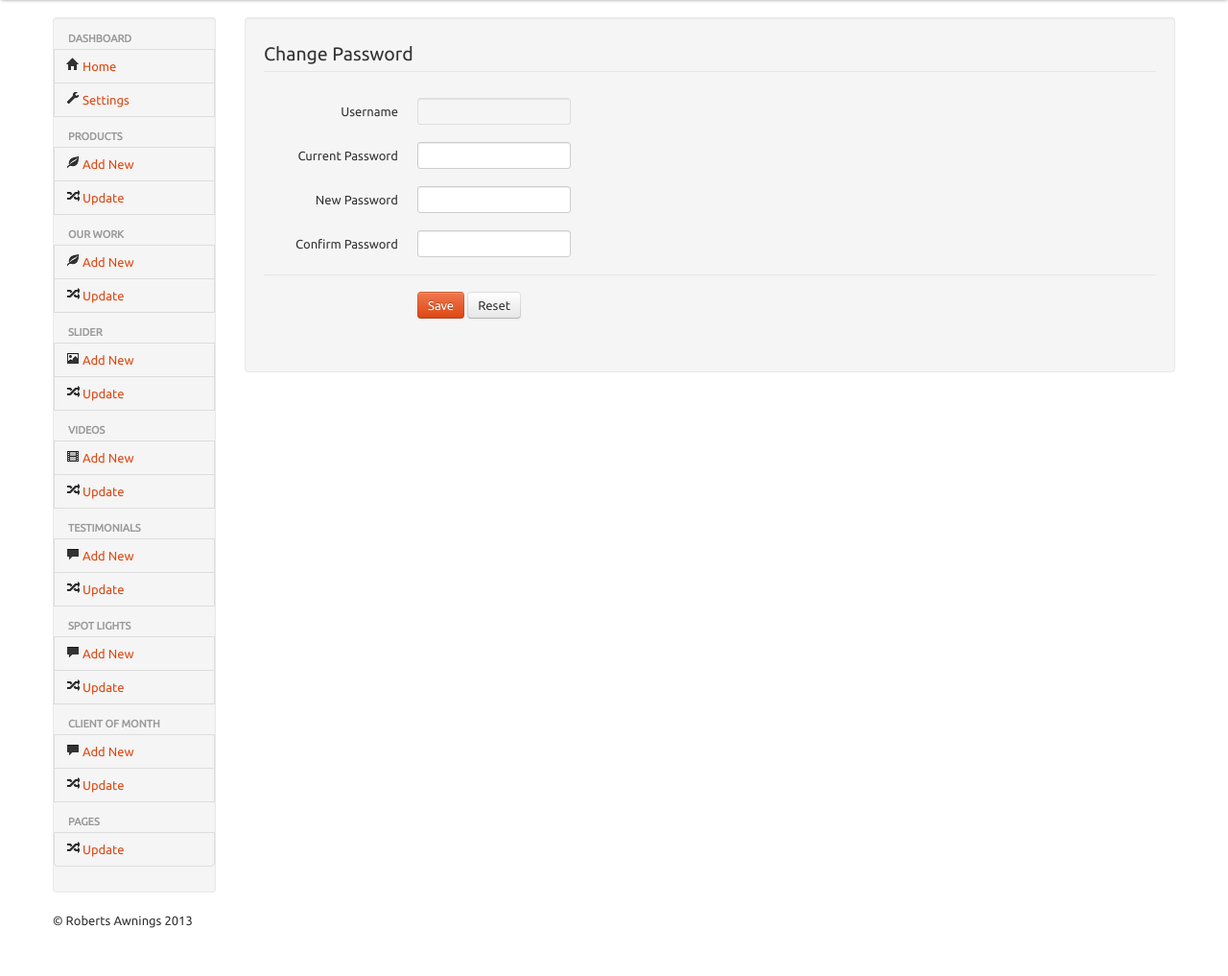
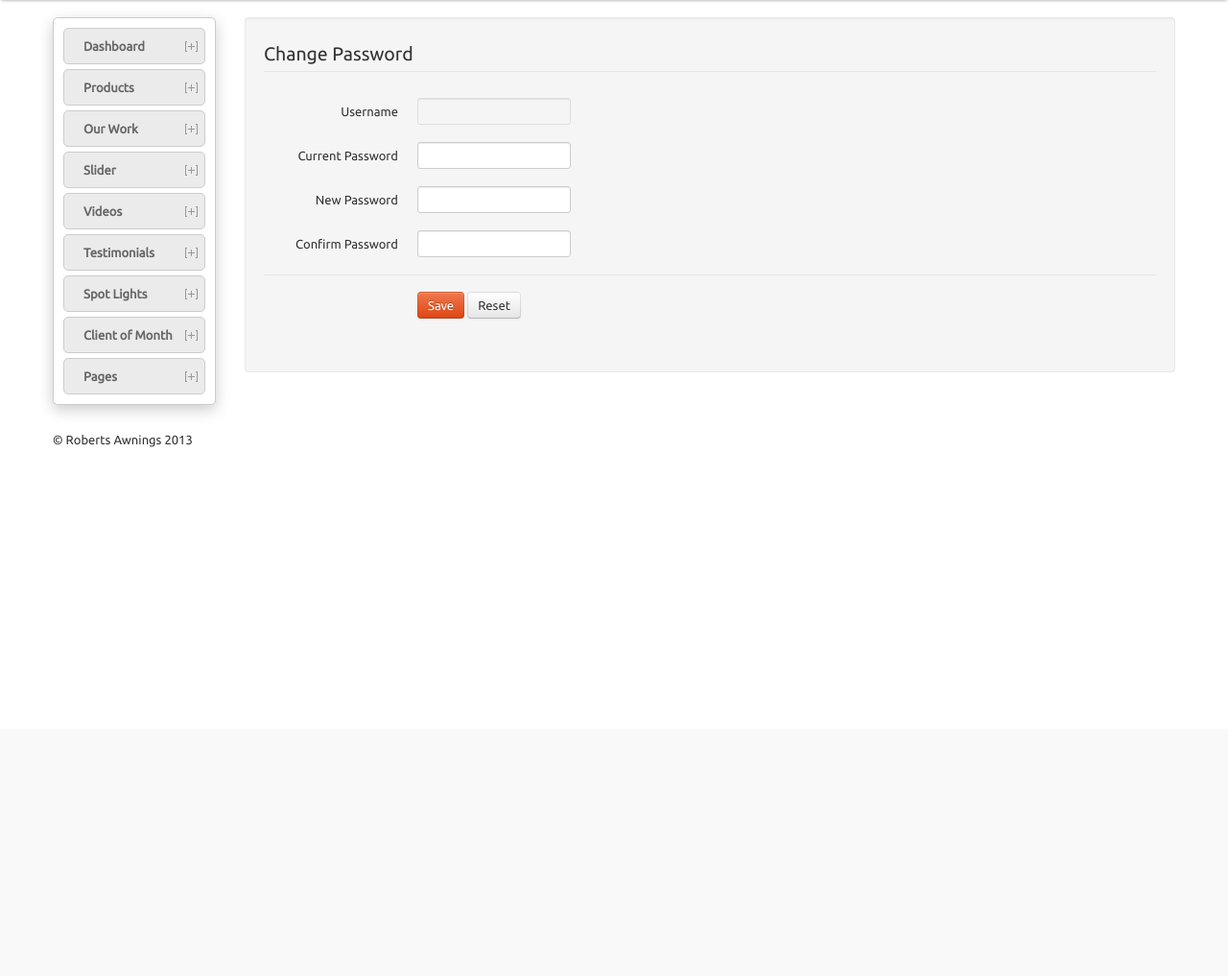
Before and after one commit to brimsol/roberts, a CodeIgniter app: page /index.php/backend/admin/change_password in a window 1280 px wide. Shown: the part 40-1057 px from the top of the page at 96% size. After the commit the page ends 506 px from the top, so only its background shows below. Run offline with CodeIgniter, Linux system fonts and the light colour scheme.

Commit message:
new commit

```diff
--- a/application/config/config.php
+++ b/application/config/config.php
@@ -224,7 +224,7 @@
 | MUST set an encryption key.  See the user guide for info.
 |
 */
-$config['encryption_key'] = 'kjhjhdfkshdkj@#@$(*^&($*@jkkjhdkjSKJHD))';
+$config['encryption_key'] = 'sds!@!@%$$#sds65465skjwekyukh';
 
 /*
 |--------------------------------------------------------------------------
--- a/application/views/backend/slice/footer.php
+++ b/application/views/backend/slice/footer.php
@@ -1,7 +1,8 @@
 <footer>
+	<p>&nbsp;</p>
 			<p class="pull-left">&copy; Roberts Awnings  2013</p>
 
-		</footer>
+</footer>
 </div><!--/.fluid-container-->
 
 	<!-- external javascript
@@ -11,3 +12,4 @@
 	<!-- jQuery -->
 	<script src="<?php echo base_url();?>assets/backend/js/jquery-1.8.3.min.js"></script>
 	<script src="<?php echo base_url();?>assets/backend/js/bootstrap.js"></script>
+    <script src="<?php echo base_url();?>assets/backend/js/vallenato.js" type="text/javascript"></script>
--- a/application/views/backend/slice/header.php
+++ b/application/views/backend/slice/header.php
@@ -12,6 +12,7 @@
 	  }
 	</style>
 	<link href="<?php echo base_url();?>assets/backend/css/bootstrap-responsive.css" rel="stylesheet">
+	<link href="<?php echo base_url();?>assets/backend/css/vallenato.css" rel="stylesheet">
 	<!-- The HTML5 shim, for IE6-8 support of HTML5 elements -->
 	<!--[if lt IE 9]>
 	  <script src="http://html5shim.googlecode.com/svn/trunk/html5.js"></script>
--- a/application/views/backend/slice/side_nav.php
+++ b/application/views/backend/slice/side_nav.php
@@ -1,45 +1,100 @@
+<div class="span2">
 
-<div class="span2 main-menu-span">
-				<div class="well nav-collapse sidebar-nav">
-					<ul class="nav nav-tabs nav-stacked main-menu">
-						<li class="nav-header hidden-tablet">Dashboard</li>
-						<li><a class="ajax-link" href="<?php echo site_url('dashboard');?>"><i class="icon-home"></i><span class="hidden-tablet"> Home</span></a></li>
-						<li><a class="ajax-link" href="<?php echo site_url('admin/settings');?>"><i class="icon-wrench"></i><span class="hidden-tablet"> Settings</span></a></li>
+	<div id="accordion-container">
+		<h2 class="accordion-header">Dashboard</h2>
+		<div class="accordion-content">
+			<p>
+				<a class="ajax-link" href="<?php echo site_url('dashboard'); ?>"><i class="icon-home"></i><span class="hidden-tablet"> Home</span></a>
+			</p>
+			<p>
+				<a class="ajax-link" href="<?php echo site_url('admin/settings'); ?>"><i class="icon-wrench"></i><span class="hidden-tablet"> Settings</span></a>
+			</p>
+		</div>
+		<h2 class="accordion-header">Products</h2>
+		<div class="accordion-content">
+			<p>
+				<a class="ajax-link" href="<?php echo site_url('admin/product/add'); ?>"><i class="icon-leaf"></i><span class="hidden-tablet"> Add New</span></a>
+			</p>
+			<p>
+				<a class="ajax-link" href="<?php echo site_url('admin/products'); ?>"><i class="icon-random"></i><span class="hidden-tablet"> Update</span></a>
+			</p>
+		</div>
+		<h2 class="accordion-header">Our Work</h2>
+		<div class="accordion-content">
+			<p>
+				<a class="ajax-link" href="<?php echo site_url('admin/ourworks/add'); ?>"><i class="icon-leaf"></i><span class="hidden-tablet"> Add New <!--Work--></span></a>
+			</p>
+			<p>
+				<a class="ajax-link" href="<?php echo site_url('admin/ourworks'); ?>"><i class="icon-random"></i><span class="hidden-tablet"> Update <!--Work--></span></a>
+			</p>
 
-						<li class="nav-header hidden-tablet">Products</li>
-						<li><a class="ajax-link" href="<?php echo site_url('admin/product/add');?>"><i class="icon-leaf"></i><span class="hidden-tablet"> Add New</span></a></li>
-						<li><a class="ajax-link" href="<?php echo site_url('admin/products');?>"><i class="icon-random"></i><span class="hidden-tablet"> Update</span></a></li>
+		</div>
+		<h2 class="accordion-header">Slider</h2>
+		<div class="accordion-content">
+			<p>
+				<a class="ajax-link" href="<?php echo site_url('admin/slider/add'); ?>"><i class=" icon-picture"></i><span class="hidden-tablet"> Add New</span></a>
+			</p>
+			<p>
+				<a class="ajax-link" href="<?php echo site_url('admin/slider'); ?>"><i class="icon-random"></i><span class="hidden-tablet"> Update</span></a>
+			</p>
 
-						 <li class="nav-header hidden-tablet">Our Work</li>
-						<!--<li><a class="ajax-link" href="<?php echo site_url('admin/ourworks/category/add');?>"><i class="icon-leaf"></i><span class="hidden-tablet"> Add New Category</span></a></li>
-						<li><a class="ajax-link" href="<?php echo site_url('admin/ourworks/categories');?>"><i class="icon-random"></i><span class="hidden-tablet"> Update Category</span></a></li>-->
-						<li><a class="ajax-link" href="<?php echo site_url('admin/ourworks/add');?>"><i class="icon-leaf"></i><span class="hidden-tablet"> Add New <!--Work--></span></a></li>
-						<li><a class="ajax-link" href="<?php echo site_url('admin/ourworks');?>"><i class="icon-random"></i><span class="hidden-tablet"> Update <!--Work--></span></a></li>
+		</div>
+		<h2 class="accordion-header">Videos</h2>
+		<div class="accordion-content">
+			<p>
+				<a class="ajax-link" href="<?php echo site_url('admin/video/add'); ?>"><i class="icon-film"></i><span class="hidden-tablet"> Add New</span></a>
+			</p>
+			<p>
+				<a class="ajax-link" href="<?php echo site_url('admin/videos'); ?>"><i class="icon-random"></i><span class="hidden-tablet"> Update</span></a>
+			</p>
 
-						<li class="nav-header hidden-tablet">Slider</li>
-						<li><a class="ajax-link" href="<?php echo site_url('admin/slider/add');?>"><i class=" icon-picture"></i><span class="hidden-tablet"> Add New</span></a></li>
-						<li><a class="ajax-link" href="<?php echo site_url('admin/slider');?>"><i class="icon-random"></i><span class="hidden-tablet"> Update</span></a></li>
+		</div>
+		<h2 class="accordion-header">Testimonials</h2>
+		<div class="accordion-content">
+			<p>
+				<a class="ajax-link" href="<?php echo site_url('admin/testimonial/add'); ?>"><i class="icon-comment"></i><span class="hidden-tablet"> Add New</span></a>
+			</p>
+			<p>
+				<a class="ajax-link" href="<?php echo site_url('admin/testimonials'); ?>"><i class="icon-random"></i><span class="hidden-tablet"> Update</span></a>
+			</p>
 
-						<li class="nav-header hidden-tablet">Videos</li>
-						<li><a class="ajax-link" href="<?php echo site_url('admin/video/add');?>"><i class="icon-film"></i><span class="hidden-tablet"> Add New</span></a></li>
-						<li><a class="ajax-link" href="<?php echo site_url('admin/videos');?>"><i class="icon-random"></i><span class="hidden-tablet"> Update</span></a></li>
+		</div>
+		<!--<h2 class="accordion-header">Products</h2>
+		<div class="accordion-content">
+			<p>
+				<a class="ajax-link" href="<?php echo site_url('admin/product/add'); ?>"><i class="icon-leaf"></i><span class="hidden-tablet"> Add New</span></a>
+			</p>
+			<p>
+				<a class="ajax-link" href="<?php echo site_url('admin/products'); ?>"><i class="icon-random"></i><span class="hidden-tablet"> Update</span></a>
+			</p>
+		</div>-->
+		<h2 class="accordion-header">Spot Lights</h2>
+		<div class="accordion-content">
+			<p>
+				<a class="ajax-link" href="<?php echo site_url('admin/spotlight/add'); ?>"><i class="icon-comment"></i><span class="hidden-tablet"> Add New</span></a>
+			</p>
+			<p>
+				<a class="ajax-link" href="<?php echo site_url('admin/spotlights'); ?>"><i class="icon-random"></i><span class="hidden-tablet"> Update</span></a>
+			</p>
 
-						<li class="nav-header hidden-tablet">Testimonials</li>
-						<li><a class="ajax-link" href="<?php echo site_url('admin/testimonial/add');?>"><i class="icon-comment"></i><span class="hidden-tablet"> Add New</span></a></li>
-						<li><a class="ajax-link" href="<?php echo site_url('admin/testimonials');?>"><i class="icon-random"></i><span class="hidden-tablet"> Update</span></a></li>
+		</div>
+		<h2 class="accordion-header">Client of Month</h2>
+		<div class="accordion-content">
+			<p>
+				<a class="ajax-link" href="<?php echo site_url('admin/client/add'); ?>"><i class="icon-comment"></i><span class="hidden-tablet"> Add New</span></a>
+			</p>
+			<p>
+				<a class="ajax-link" href="<?php echo site_url('admin/clients'); ?>"><i class="icon-random"></i><span class="hidden-tablet"> Update</span></a>
+			</p>
 
-						<li class="nav-header hidden-tablet">Spot Lights</li>
-						<li><a class="ajax-link" href="<?php echo site_url('admin/spotlight/add');?>"><i class="icon-comment"></i><span class="hidden-tablet"> Add New</span></a></li>
-						<li><a class="ajax-link" href="<?php echo site_url('admin/spotlights');?>"><i class="icon-random"></i><span class="hidden-tablet"> Update</span></a></li>
+		</div>
+		<h2 class="accordion-header">Pages</h2>
+		<div class="accordion-content">
+			<p>
+				<a class="ajax-link" href="<?php echo site_url('admin/pages'); ?>"><i class="icon-random"></i><span class="hidden-tablet"> Update</span></a>
+			</p>
 
-						<li class="nav-header hidden-tablet">Client of Month</li>
-						<li><a class="ajax-link" href="<?php echo site_url('admin/client/add');?>"><i class="icon-comment"></i><span class="hidden-tablet"> Add New</span></a></li>
-						<li><a class="ajax-link" href="<?php echo site_url('admin/clients');?>"><i class="icon-random"></i><span class="hidden-tablet"> Update</span></a></li>
+		</div>
+	</div>
 
-					    <li class="nav-header hidden-tablet">Pages</li>
-						<li><a class="ajax-link" href="<?php echo site_url('admin/pages');?>"><i class="icon-random"></i><span class="hidden-tablet"> Update</span></a></li>
-					</ul>
-
-				</div><!--/.well -->
-
-			</div><!--/span-->
+</div><!--/span-->
--- /dev/null
+++ b/assets/backend/css/vallenato.css
@@ -0,0 +1,64 @@
+#accordion-container {
+	font-size: 14px;
+	background: #ffffff;
+	padding: 5px 10px 10px 10px;
+	border: 1px solid #cccccc;
+	-moz-border-radius: 5px;
+	-webkit-border-radius: 5px;
+	border-radius: 5px;
+	-moz-box-shadow: 0 5px 15px #cccccc;
+	-webkit-box-shadow: 0 5px 15px #cccccc;
+	box-shadow: 0 5px 15px #cccccc;
+	scroll:
+}
+
+.accordion-header {
+	font-size: 13px;
+	background: #ebebeb;
+	margin: 5px 0 0 0;
+	padding: 0px 20px;
+	border: 1px solid #cccccc;
+	cursor: pointer;
+	color: #666666;
+	-moz-border-radius: 5px;
+	-webkit-border-radius: 5px;
+	border-radius: 5px;
+}
+
+.active-header {
+	-moz-border-radius: 5px 5px 0 0;
+	-webkit-border-radius: 5px 5px 0 0;
+	border-radius: 5px 5px 0 0;
+	background: url(../img/active-header.gif) #cef98d;
+	background-repeat: no-repeat;
+	background-position: right 50%;
+}
+
+.active-header:hover {
+	background: url(../img/active-header.gif) #c6f089;
+	background-repeat: no-repeat;
+	background-position: right 50%;
+}
+
+.inactive-header {
+	background: url(../img/inactive-header.gif) #ebebeb;
+	background-repeat: no-repeat;
+	background-position: right 50%;
+}
+
+.inactive-header:hover {
+	background: url(../img/inactive-header.gif) #f5f5f5;
+	background-repeat: no-repeat;
+	background-position: right 50%;
+}
+
+.accordion-content {
+	display: none;
+	padding: 20px;
+	background: #ffffff;
+	border: 1px solid #cccccc;
+	border-top: 0;
+	-moz-border-radius: 0 0 5px 5px;
+	-webkit-border-radius: 0 0 5px 5px;
+	border-radius: 0 0 5px 5px;
+}
--- /dev/null
+++ b/assets/backend/js/vallenato.js
@@ -0,0 +1,38 @@
+/*!
+ * Vallenato 1.0
+ * A Simple JQuery Accordion
+ *
+ * Designed by Switchroyale
+ *
+ * Use Vallenato for whatever you want, enjoy!
+ */
+
+$(document).ready(function()
+{
+	//Add Inactive Class To All Accordion Headers
+	$('.accordion-header').toggleClass('inactive-header');
+
+	//Set The Accordion Content Width
+	//var contentwidth = $('.accordion-header').width();
+	//$('.accordion-content').css({'width' : contentwidth });
+
+	//Open The First Accordion Section When Page Loads
+	//$('.accordion-header').first().toggleClass('active-header').toggleClass('inactive-header');
+	//$('.accordion-content').first().slideDown().toggleClass('open-content');
+
+	// The Accordion Effect
+	$('.accordion-header').click(function () {
+		if($(this).is('.inactive-header')) {
+			$('.active-header').toggleClass('active-header').toggleClass('inactive-header').next().slideToggle().toggleClass('open-content');
+			$(this).toggleClass('active-header').toggleClass('inactive-header');
+			$(this).next().slideToggle().toggleClass('open-content');
+		}
+
+		else {
+			$(this).toggleClass('active-header').toggleClass('inactive-header');
+			$(this).next().slideToggle().toggleClass('open-content');
+		}
+	});
+
+	return false;
+});
```
Also changed, not shown: application/views/backend/ourworks/list_view.php (+32 -0 lines), assets/backend/img/active-header.gif (added), assets/backend/img/inactive-header.gif (added), 2 other files.
